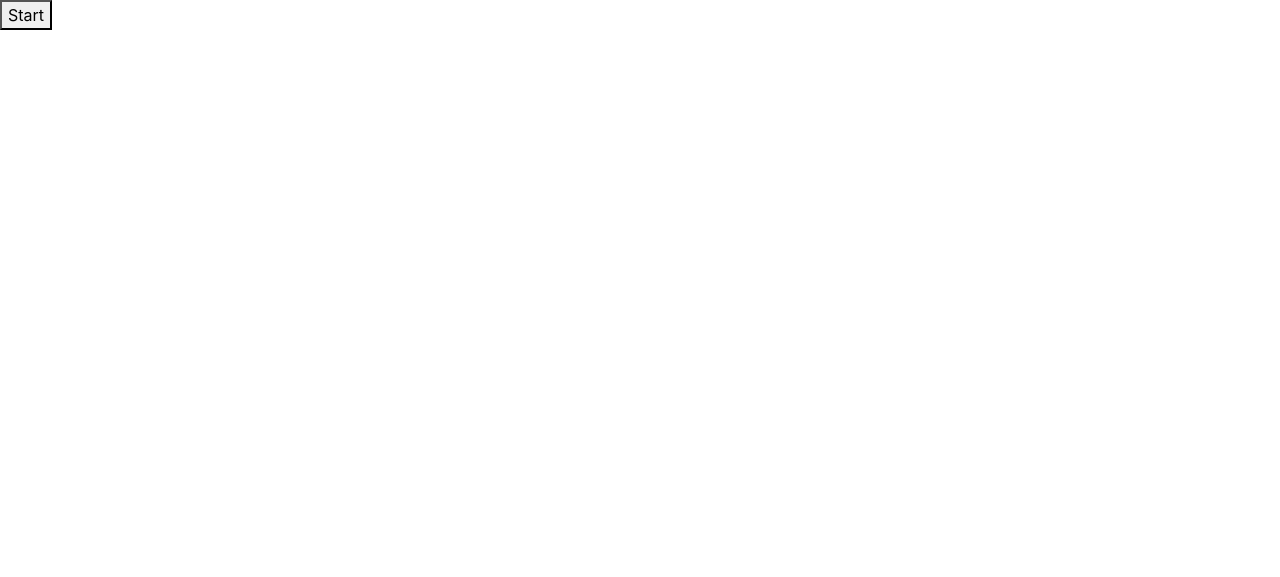
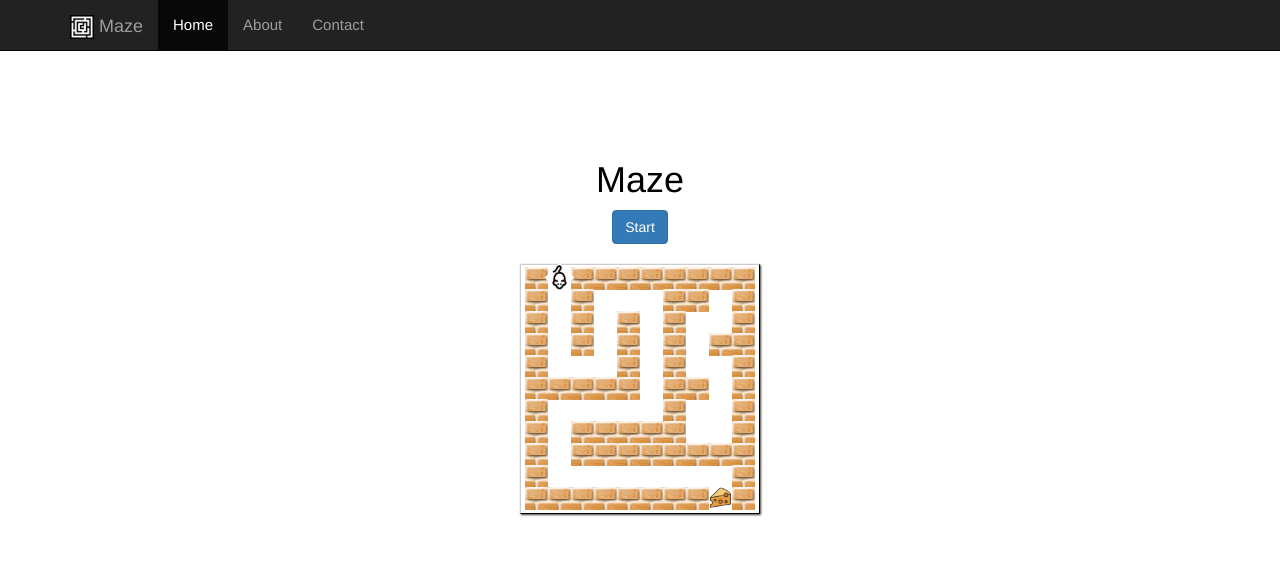
Before and after one commit to just2click-pro/maze, a website: page index.html in a window 1280 px wide. Drawn offline with nearby package versions, Linux system fonts and the light colour scheme.

Commit message:
Work in process

```diff
--- a/index.html
+++ b/index.html
@@ -1,11 +1,62 @@
 <!DOCTYPE html>
 <html>
 <head>
+	<meta charset="utf-8">
+  <meta http-equiv="X-UA-Compatible" content="IE=edge">
+  <meta name="viewport" content="width=device-width, initial-scale=1">
+  <meta name="description" content="Maze - Wall Follower, NetCraft assignment">
+  <meta name="author" content="Dror Avidov (@just2click)">
+  <link rel="icon" href="../../favicon.ico">
 	<title>Maze a NetCraft Assignment</title>
-	<link rel="stylesheet" type="text/css" href="node_modules/bootstrap/dist/css/bootstrap.min.css">
+	<link rel="stylesheet" type="text/css" href="../node_modules/bootstrap/dist/css/bootstrap.min.css">
+	<link rel="stylesheet" type="text/css" href="../styles/main.css">
+
+  <!-- HTML5 shim and Respond.js for IE8 support of HTML5 elements and media queries -->
+  <!--[if lt IE 9]>
+    <script src="https://oss.maxcdn.com/html5shiv/3.7.3/html5shiv.min.js"></script>
+    <script src="https://oss.maxcdn.com/respond/1.4.2/respond.min.js"></script>
+  <![endif]-->
 </head>
 <body>
-	<button type="button">Start </button>
+    <nav class="navbar navbar-inverse navbar-fixed-top">
+      <div class="container">
+        <div class="navbar-header">
+          <button type="button" class="navbar-toggle collapsed" data-toggle="collapse" data-target="#navbar" aria-expanded="false" aria-controls="navbar">
+            <span class="sr-only">Toggle navigation</span>
+            <span class="icon-bar"></span>
+            <span class="icon-bar"></span>
+            <span class="icon-bar"></span>
+          </button>
+          <a class="navbar-brand" href="#"><img src='../resources/images/maze_logo.jpg' class='logo' alt='Maze logo' /> Maze</a>
+        </div>
+        <div id="navbar" class="collapse navbar-collapse">
+          <ul class="nav navbar-nav">
+            <li class="active"><a href="#">Home</a></li>
+            <li><a href="#about">About</a></li>
+            <li><a href="#contact">Contact</a></li>
+          </ul>
+        </div><!--/.nav-collapse -->
+      </div>
+    </nav>
+
+    <div class="container">
+
+      <div class="starter-template">
+        <h1>Maze</h1>
+
+				<button type="button" class="btn btn-primary" id='start-button'>Start</button>
+
+				<div class="maze-container">
+
+				</div>
+
+      </div>
+
+    </div><!-- /.container -->
+	<!-- jQuery (necessary for Bootstrap's JavaScript plugins) -->
+  <script src="../node_modules/jquery/dist/jquery.min.js"></script>
+  <!-- Include all compiled plugins (below), or include individual files as needed -->
+  <script src="../node_modules/bootstrap/dist/js/bootstrap.min.js"></script>
 	<script src="/scripts/main.js" type="text/javascript" charset="utf-8"></script>
 </body>
 </html>
--- a/scripts/main.js
+++ b/scripts/main.js
@@ -187,6 +187,58 @@
 		return moveData.character;
 	}
 
+	function renderMazeOnPage() {
+		for (var i = 0; i < maze.length; i++) {
+			for (var j = 0; j < maze[0].length; j++) {
+				var renderThis = document.createElement('div');
+				if (maze[i][j] == -1) {
+					renderThis.setAttribute('class', 'wall-block');
+				} else if (maze[i][j] === 0) {
+					renderThis.setAttribute('class', 'empty-space animtae');
+					renderThis.setAttribute('id', 'pos_' + i + '_' + j);
+				} else if (maze[i][j] === 99) {
+					var targetImage = document.createElement('img');
+					targetImage.setAttribute('src', '../resources/images/cheese.png');
+					targetImage.setAttribute('style', 'height: 21px; width: 21px; margin: -4px 0 4px;');
+					renderThis.setAttribute('class', 'empty-space animate');
+					renderThis.appendChild(targetImage);
+				}
+
+				mazeContainer.appendChild(renderThis);
+			}
+		}
+	}
+
+	function unRenderChaeacter(lastPosition) {
+		var footstepsCube = document.querySelector('#pos_' + lastPosition.y + '_' + lastPosition.x);
+		// footstepsCube.removeChild(footstepsCube.childNodes[0]);
+	}
+
+	function renderChaeacter (character) {
+		var y = character.position.y,
+			x = character.position.x,
+			facing = character.facing;
+
+		var characterCube = $('#pos_' + y + '_' + x);
+		if (characterCube) {
+			switch (facing) {
+				case 'south':
+					characterImage.setAttribute('class', 'character-south');
+					break;
+				case 'west':
+					characterImage.setAttribute('class', 'character-west');
+					break;
+				case 'north':
+					characterImage.setAttribute('class', 'character-north');
+					break;
+				case 'east':
+					characterImage.setAttribute('class', 'character-east');
+					break;
+			}
+			characterCube.append(characterImage).delay(1000);
+		}
+	}
+
 	function renderMaze() {
 		for (var i = 0; i < maze.length; i++) {
 			var line = '';
@@ -205,20 +257,47 @@
 		console.log(' ');
 	}
 
+	function wait() {
+		for (var i = 0; i < 100; i++) {
+			console.log('1');
+		}
+	}
+
+	function resetMaze() {
+		character = {
+				facing: 'west',
+				position: {
+					y: 0, x: 1 	// Initial positions, maze enterance
+				}
+			};
+	}
+
 	function startMaze() {
+		resetMaze();
 		var steps = 0;
 		while ((maze[character.position.y][character.position.x] !== 99) && (steps < 80)) {
 			if (maze[character.position.y][character.position.x] == 99) { break; }
 			var preserveValue = maze[character.position.y][character.position.x];
+			var preservePosition = character.position;
 			maze[character.position.y][character.position.x] = '*';
 			renderMaze();
 			steps++;
 			character = move({ character: character, originalValue: preserveValue });
+			renderChaeacter(character);
+			//unRenderChaeacter(preservePosition);
+
 			console.log('Steps: ', steps);
 		}
 	}
 
-	var btn = document.querySelector('button');
+	var mazeContainer = document.querySelector('.maze-container');
+	var characterImage = document.createElement('img');
+		characterImage.src = '../resources/images/mouse.png';
+		characterImage.setAttribute('style', 'height: 21px; width: 21px; margin: -4px 0 4px;');
+
+	var btn = document.querySelector('#start-button');
 	btn.addEventListener('click', startMaze);
 
+	renderMazeOnPage();
+	renderChaeacter (character);
 }());
--- a/styles/main.css
+++ b/styles/main.css
@@ -3,7 +3,7 @@ html, body {
 	font-size: 15px;
 	line-height: 22px;
 	margin: 0;
-	padding: 0;
+	padding: 50px 0 0 0;
 }
 
 * {
@@ -17,3 +17,64 @@ a, a:hover {
   text-decoration: none;
   pointer-events: all !important;
 }
+
+.starter-template {
+  padding: 40px 15px;
+  text-align: center;
+}
+
+.navbar-header .logo {
+	display: inline;
+	height: 24px;
+}
+
+.starter-template .maze-container {
+	border-top: 1px solid #ccc;
+  border-left: 1px solid #ccc;
+  border-bottom: 1px solid #000;
+  border-right: 1px solid #000;
+  box-shadow: 1px 1px 2px rgba(0, 0, 0, 0.75);
+  height: 250px;
+  margin: 20px auto;
+  width: 240px;
+  padding: 5px 4px;
+}
+
+.maze-container .wall-block {
+	background: url(../resources/images/bricks.jpeg) no-repeat;
+  display: inline-block;
+  height: 23px;
+  margin: -4px 0 -4px 0;
+  width: 23px;
+}
+
+.maze-container .empty-space {
+    display: inline-block;
+    height: 23px;
+    width: 23px;
+    margin: -4px 0 -4px 0;
+}
+
+.animate {
+	animation-duration: 5s;
+  animation-timing-function: linear;
+  animation-delay: 2s;
+  animation-iteration-count: infinite;
+  animation-direction: alternate;
+}
+
+.character-south {
+	transform: rotate(45deg);
+}
+
+.character-west {
+	transform: rotate(135deg);
+}
+
+.character-north {
+	transform: rotate(225deg);
+}
+
+.character-east {
+	transform: rotate(315deg);
+}
```
Also changed, not shown: favicon.ico (added), resources/images/bricks.jpeg (added), resources/images/cheese.png (added), resources/images/maze_logo.jpg (added), resources/images/mouse.png (added).
